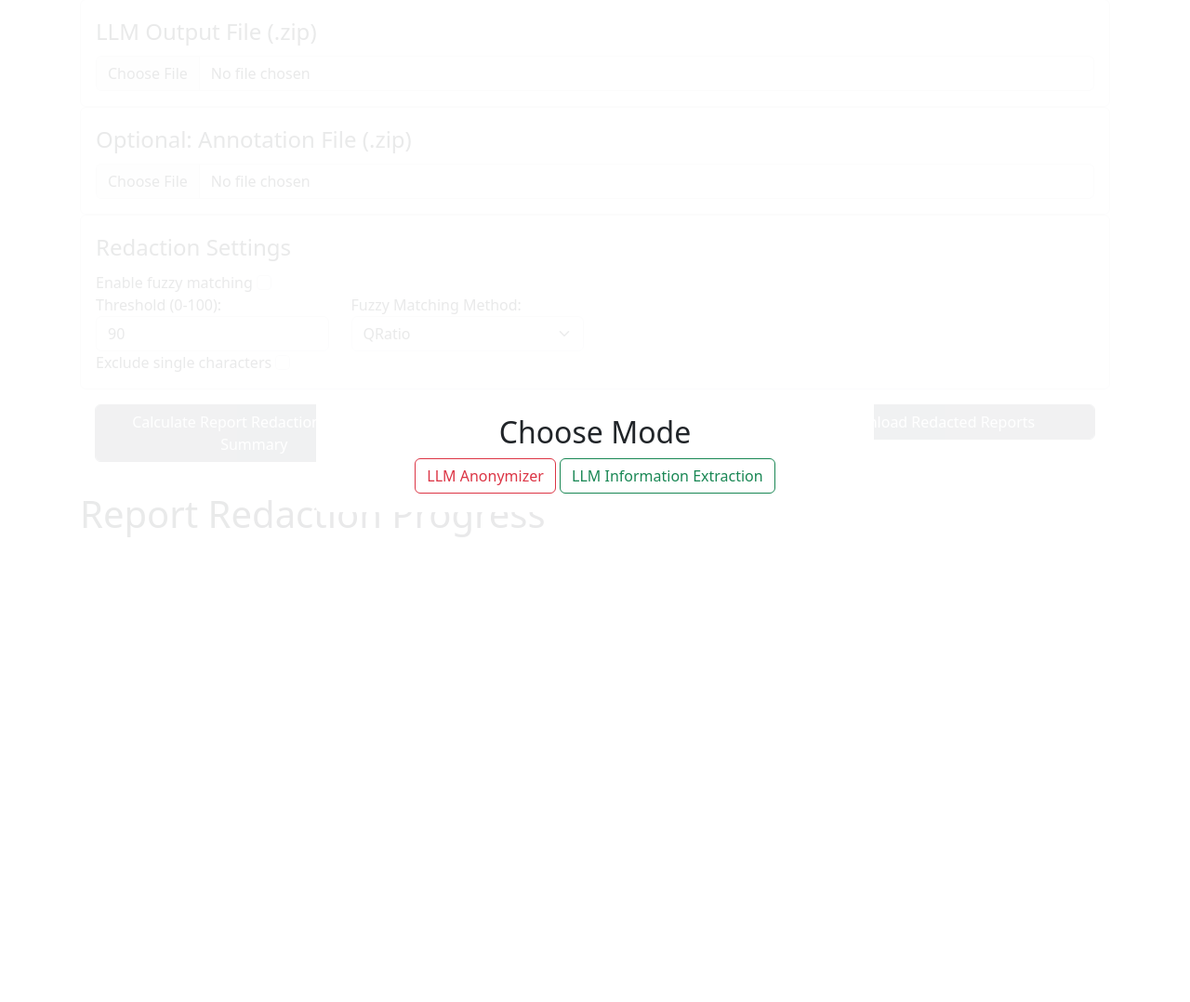
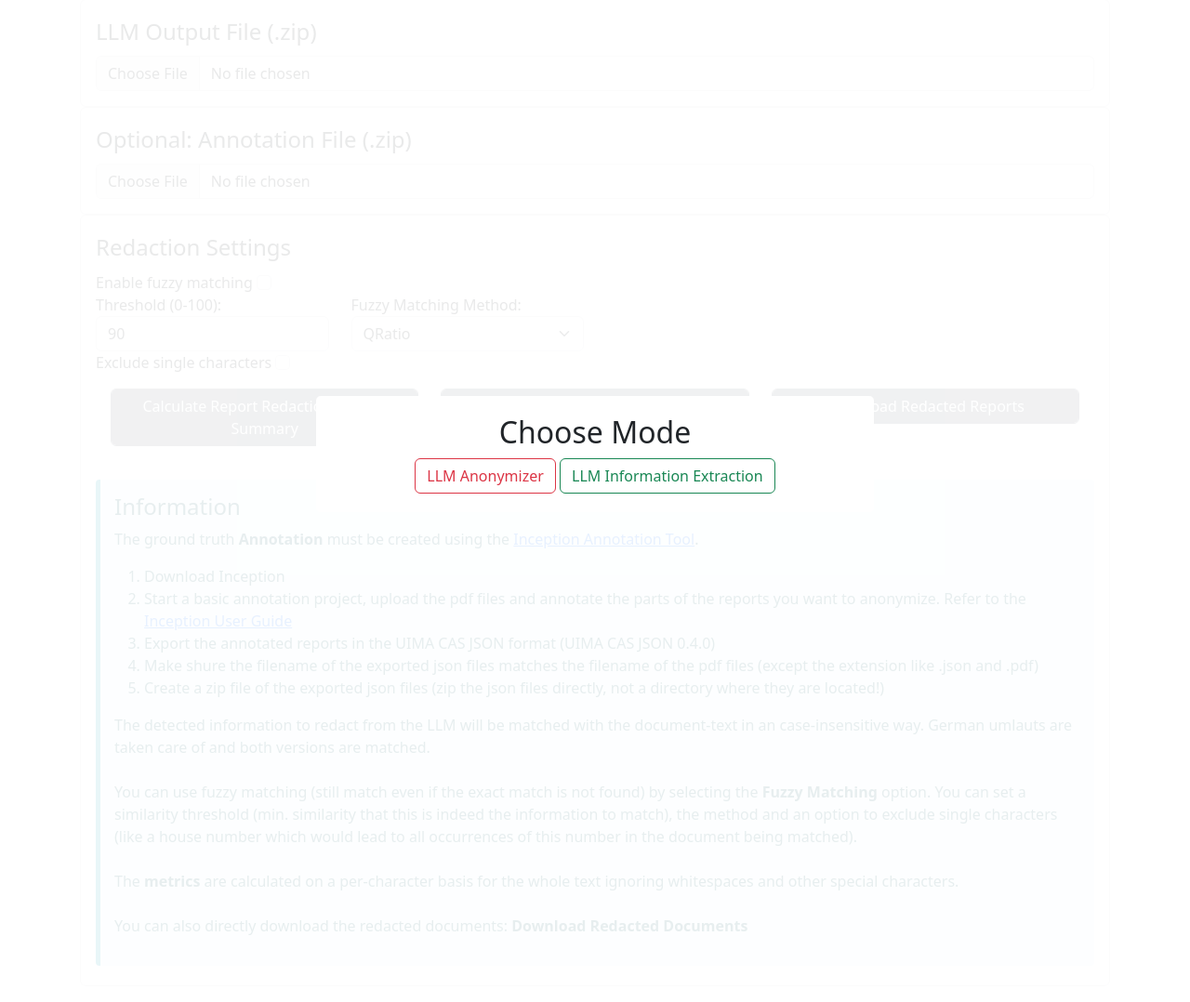
Before and after one commit to pereira90-ai/med-record-parsor, a Flask app: page /reportredaction in a window 1280 px wide. Shown: the part 144-1222 px from the top of the page at 93% size. Run offline with Flask 3, Linux system fonts and the light colour scheme; some libraries are stand-ins or nearby versions.

Commit message:
More minor adjustments

```diff
--- a/docker-compose.yml
+++ b/docker-compose.yml
@@ -13,6 +13,7 @@ services:
       - HOST=${HOST:-0.0.0.0}
       - CONFIG_FILE=${CONFIG_FILE:-/models/config.yml}
       - N_GPU_LAYERS=${N_GPU_LAYERS:-80}
+      - GPU=${GPU:-ALL}
       - LLAMACPP_PORT=${LLAMACPP_PORT:-2929}
       - DEBUG=${DEBUG:-true}
       - MODE=${MODE:-choice}
--- a/webapp/input_processing/routes.py
+++ b/webapp/input_processing/routes.py
@@ -661,12 +661,12 @@ def main():
                 if file.filename.endswith('.csv'):
                     df = pd.read_csv(file_path)
                     if 'id' not in df.columns or 'report' not in df.columns:
-                        flash(f"File {filename}: Missing 'id' or 'report' column!", "danger")
+                        flash(f"CSV file {filename}: Missing 'id' or 'report' column!", "danger")
                         return redirect(url_for('input_processing.main'))
                 elif file.filename.endswith('.xlsx') or file.filename.endswith('.xls'):
                     df = pd.read_excel(file_path)
                     if 'id' not in df.columns or 'report' not in df.columns:
-                        flash(f"File {filename}: Missing 'id' or 'report' column!", "danger")
+                        flash(f"ExcelFile {filename}: Missing 'id' or 'report' column! Are they in the first sheet? Are they without leading or trailing whitespace?", "danger")
                         return redirect(url_for('input_processing.main'))
 
         update_progress(job_id=job_id, progress=(
--- a/webapp/labelannotation/routes.py
+++ b/webapp/labelannotation/routes.py
@@ -1040,7 +1040,7 @@ def labelannotationviewer():
 
     df = find_llm_output_csv(pdf_file_zip)
     if df is None or len(df) == 0:
-        flash("No CSV file found in the uploaded file!", "danger")
+        flash("No llm output CSV file found in the uploaded zip file! Is this a llm output zip file? Note: If you extract and re-zip the llm output file, the content must not be in a directory.", "danger")
         return redirect(request.url)
 
     df["report_id_short"] = (
@@ -1062,7 +1062,7 @@ def labelannotationviewer():
     elif annotation_file.endswith(".xlsx"):
         df_annotation = pd.read_excel(annotation_file, dtype=str)
     else:
-        flash("Invalid annotation file format!", "danger")
+        flash("Invalid annotation file format! Only CSV and XLSX files are supported.", "danger")
         return redirect(request.url)
 
     if df_annotation is not None and len(df_annotation) == 0:
--- a/webapp/llm_processing/routes.py
+++ b/webapp/llm_processing/routes.py
@@ -671,7 +671,7 @@ def main():
 
             if df is None:
                 flash(
-                    "Zip file seems to be malformed or in a not supported format! Is there a csv file in it?",
+                    "Preprocessed zip file seems to be malformed or in a not supported format! Is there a csv file in it? Please note that the zip file must not contain a directory!",
                     "danger",
                 )
                 return render_template("llm_processing.html", form=form)
@@ -779,7 +779,7 @@ def llm_download():
     job_id = request.args.get("job")
 
     if job_id not in llm_jobs:
-        flash("Job not found!", "danger")
+        flash("LLM Job not found!", "danger")
         return redirect(url_for("llm_processing.llm_results"))
 
     job = llm_jobs[job_id]
--- a/webapp/templates/report_redaction_form.html
+++ b/webapp/templates/report_redaction_form.html
@@ -122,8 +122,6 @@
 
             </div>
 
-        </fieldset>
-
             <div class="row p-3">
                 <div class="form-group col-md-4">
                     <button type="submit" name="submit-metrics"
@@ -139,45 +137,114 @@
                 </div>
             </div>
 
+            <style>
+                .info-callout {
+                    border-left: 5px solid #17a2b8; /* Bootstrap info color */
+                    background-color: #e9f7fb; /* Lightened info background */
+                    padding: 15px;
+                    margin-bottom: 5px;
+                    margin-top: 20px;
+                    border-radius: 4px;
+                    color: #0c5460; /* Bootstrap info text color */
+                }
+
+                .warning-callout {
+                    border-left: 5px solid #ffc107; /* Bootstrap warning color */
+                    background-color: #fff3cd; /* Lightened warning background */
+                    padding: 15px;
+                    margin-bottom: 5px;
+                    margin-top: 20px;
+                    border-radius: 4px;
+                    color: #856404; /* Bootstrap warning text color */
+                }
+
+                /* .callout-title {
+                    font-size: 18px;
+                    font-weight: 600;
+                    margin-bottom: 10px;
+                } */
+            </style>
+
+            <div class="info-callout">
+                <h4 class="callout-title">Information</h4>
+                <p>The ground truth <b>Annotation</b> must be created using the <a href="https://inception-project.github.io/">Inception Annotation Tool</a>.
+                <ol>
+                    <li>Download Inception</li>
+                    <li>Start a basic annotation project, upload the pdf files and annotate the parts of the reports you want to anonymize. Refer to the <a href="https://inception-project.github.io/releases/32.2/docs/user-guide.html">Inception User Guide</a>
+                    </li>
+                    <li>Export the annotated reports in the UIMA CAS JSON format (UIMA CAS JSON 0.4.0)
+                    </li>
+                    <li>Make shure the filename of the exported json files matches the filename of the pdf files (except the extension like .json and .pdf)
+                    </li>
+                    <li>Create a zip file of the exported json files (zip the json files directly, not a directory where they are located!)
+                    </li>
+                </ol>
+
+                The detected information to redact from the LLM will be matched with the document-text in an case-insensitive way. German umlauts are taken care of and both versions are matched.
+                <br>
+                <br>
+                You can use fuzzy matching (still match even if the exact match is not found) by selecting the <b>Fuzzy Matching</b> option. You can set a similarity threshold (min. similarity that this is indeed the information to match), the method and an option to exclude single characters (like a house number which would lead to all occurrences of this number in the document being matched).
+
+                <br>
+                <br>
+
+                The <b>metrics</b> are calculated on a per-character basis for the whole text ignoring whitespaces and other special characters.
+
+
+                <br>
+                <br>
+
+
+                You can also directly download the redacted documents: <b>Download Redacted Documents</b>
+
+
+                </p>
+            </div>
+
+        </fieldset>
+
+
+
     </form>
 </div>
 <div class="content-section pt-3">
 
-    <h1>Report Redaction Progress</h1>
+    <div class="container mt-5">
+        <h1 class="display-4 text-center mb-4">Report Redaction Progress</h1>
         {% for job_id, progress_tuple in progress.items() %}
-    <div class="container p-2 mb-3">
-        <h3>Job {{ job_id }}</h3>
-        <div class="row">
-            <div class="col">
-
-                <div class="progress" role="progressbar" aria-valuenow="{{ progress_tuple[0] }}" aria-valuemin="0"
-                    aria-valuemax="{{ progress_tuple[1] }}" style="height: 100%;">
-                    {% if progress_tuple[2] %}
-                    <div class="progress-bar overflow-visible bg-success"
-                        style="width: {{ (progress_tuple[0] / progress_tuple[1]) * 100 }}%;" id="progress-{{ job_id }}">
-                        {{ progress_tuple[0] }} / {{ progress_tuple[1] }}</div>
+        <div class="card mb-4 shadow-sm">
+            <div class="card-body">
+                <div class="d-flex justify-content-between align-items-center mb-2">
+                    <h3 class="h5 mb-0">Job {{ job_id }}</h3>
+                    {% if progress_tuple[0] == progress_tuple[1] %}
+                    <a id="download-{{ job_id }}" href="/reportredactionmetrics/{{ job_id }}" class="btn btn-outline-success">
+                        <i class="bi bi-bar-chart-line"></i> View Metrics
+                    </a>
+                    {% elif progress_tuple[2] %}
+                    <a id="download-{{ job_id }}" href="#" class="btn btn-outline-success disabled" disabled>
+                        <i class="bi bi-bar-chart-line"></i> Processing ...
+                    </a>
                     {% else %}
-                    <div class="progress-bar overflow-visible bg-danger" style="width: 100%;"
-                        id="progress-{{ job_id }}">{{ progress_tuple[0] }} / {{ progress_tuple[1] }} FAILED</div>
+                    <a id="download-{{ job_id }}" href="#" class="btn btn-outline-danger disabled" disabled>
+                        <i class="bi bi-x-circle"></i> Failed
+                    </a>
                     {% endif %}
                 </div>
+                <div class="progress" style="height: 25px;">
+                    {% if progress_tuple[2] %}
+                    <div class="progress-bar bg-success" role="progressbar" style="width: {{ (progress_tuple[0] / progress_tuple[1]) * 100 }}%;" aria-valuenow="{{ progress_tuple[0] }}" aria-valuemin="0" aria-valuemax="{{ progress_tuple[1] }}">
+                        {{ progress_tuple[0] }} / {{ progress_tuple[1] }}
                     </div>
-            <div class="col-auto">
-                {% if progress_tuple[0] == progress_tuple[1] %}
-                <a id="download-{{ job_id }}" href="/reportredactionmetrics/{{ job_id }}" class="btn btn-success">View
-                    Metrics</a>
-                {% elif progress_tuple[2] %}
-                <a id="download-{{ job_id }}" href="#" class="btn btn-success disabled" disabled>View Metrics</a>
                     {% else %}
-                <a id="download-{{ job_id }}" href="#" class="btn btn-danger disabled" disabled>View Metrics</a>
+                    <div class="progress-bar bg-danger" role="progressbar" style="width: 100%;" aria-valuenow="100" aria-valuemin="0" aria-valuemax="100">
+                        {{ progress_tuple[0] }} / {{ progress_tuple[1] }} FAILED
+                    </div>
                     {% endif %}
                 </div>
             </div>
         </div>
         {% endfor %}
-
-
-
+    </div>
 
     <div id="flash-messages" class="container"></div>
 </div>
@@ -230,6 +297,7 @@
         var downloadLink = document.getElementById('download-' + job_id);
         downloadLink.href = '/reportredactionmetrics/' + job_id;
         downloadLink.classList.remove('disabled');
+        downloadLink.innerText = 'View Metrics';
         downloadLink.removeAttribute('disabled');
     });
 
--- a/webapp/templates/report_redaction_viewer.html
+++ b/webapp/templates/report_redaction_viewer.html
@@ -5,7 +5,10 @@
 
     {% if session["current_redaction_job"] %}
     <!-- Button to go back to metrics page with job_id -->
-    <a class="btn btn-outline-info mb-3" href="{{ url_for('report_redaction.report_redaction_metrics', job_id=session['current_redaction_job']) }}">↩ <i><b>Back to Metrics Summary Page</b></i></a>
+
+    <a class="btn btn-outline-info mb-4" href="{{ url_for('report_redaction.report_redaction_metrics', job_id=session['current_redaction_job']) }}">
+        <i class="bi bi-arrow-left-circle"></i> <b>Back to Metrics Summary Page</b>
+    </a>
     {% endif %}
     <h2>Report Redaction Viewer</h2>
     <div class="d-flex justify-content-between align-items-center">
```
Also changed, not shown: webapp/templates/labelannotation_form.html (+40 -0 lines), webapp/templates/report_redaction_metrics.html (+6 -6 lines). Lines whose indentation alone changed are shown as unchanged.
